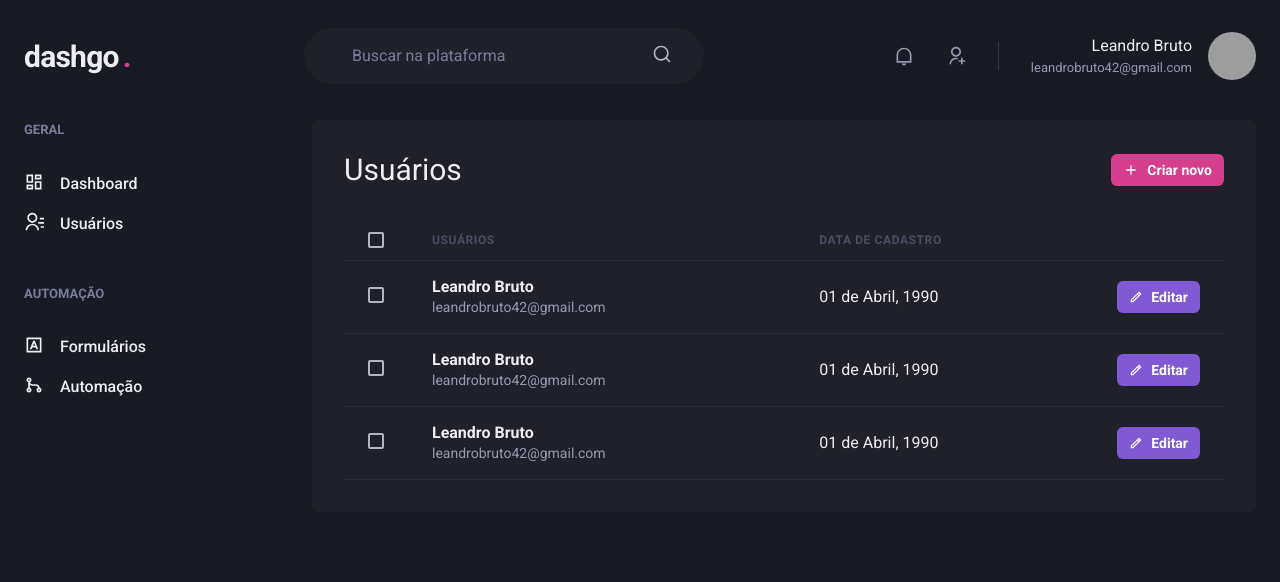
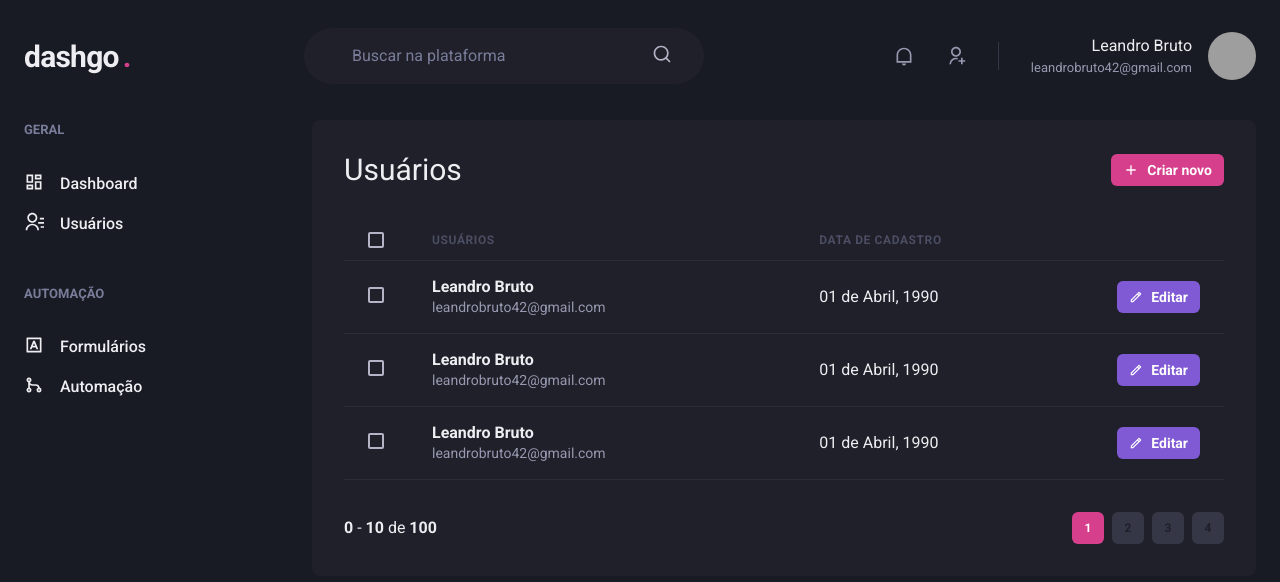
Before and after one commit to leandrobruto/dashgo, a Next.js app: page /users in a window 1280 px wide. Shown: the top 582 px of the page. Built offline with nearby package versions, Linux system fonts and the light colour scheme; grey boxes are pictures that could not be loaded.

Commit message:
feat: add create users page

```diff
--- a/src/components/Pagination.tsx
+++ b/src/components/Pagination.tsx
@@ -0,0 +1,65 @@
+import { Box, Button, Stack } from "@chakra-ui/react";
+
+export function Pagination() {
+    return (
+        <Stack
+          direction="row"
+          spacing="6"
+          mt="8"
+          justify="space-between"
+          align="center"
+        >
+            <Box>
+                <strong>0</strong> - <strong>10</strong> de <strong>100</strong>
+            </Box>
+            <Stack direction="row" spacing="2">
+                <Button
+                size="sm"
+                fontSize="xs"
+                width="4"
+                colorScheme="pink"
+                disabled
+                _disabled={{
+                    bg: 'pink.500',
+                    cursor: 'default',
+                }}
+                >
+                    1
+                </Button>
+                <Button
+                size="sm"
+                fontSize="xs"
+                width="4"
+                bg="gray.700"
+                _hover={{
+                    bg: 'gray.500'
+                }}
+                >
+                    2
+                </Button>
+                <Button
+                size="sm"
+                fontSize="xs"
+                width="4"
+                bg="gray.700"
+                _hover={{
+                    bg: 'gray.500'
+                }}
+                >
+                    3
+                </Button>
+                <Button
+                size="sm"
+                fontSize="xs"
+                width="4"
+                bg="gray.700"
+                _hover={{
+                    bg: 'gray.500'
+                }}
+                >
+                    4
+                </Button>
+            </Stack>
+        </Stack>
+    );
+}
--- a/src/pages/users/index.tsx
+++ b/src/pages/users/index.tsx
@@ -2,6 +2,7 @@
 import { Header } from "../../components/Header";
 import { Sidebar } from "../../components/Sidebar";
 import { RiAddLine, RiPencilLine } from "react-icons/ri";
+import { Pagination } from "../../components/Pagination";
 
 export default function UserList() {
     return (
@@ -117,6 +118,7 @@
                             </Tr>
                         </Tbody>
                     </Table>
+                    <Pagination />
                 </Box>
             </Flex>
         </Box>
```
Also changed, not shown: src/pages/users/create.tsx (added, +37 -0 lines).
